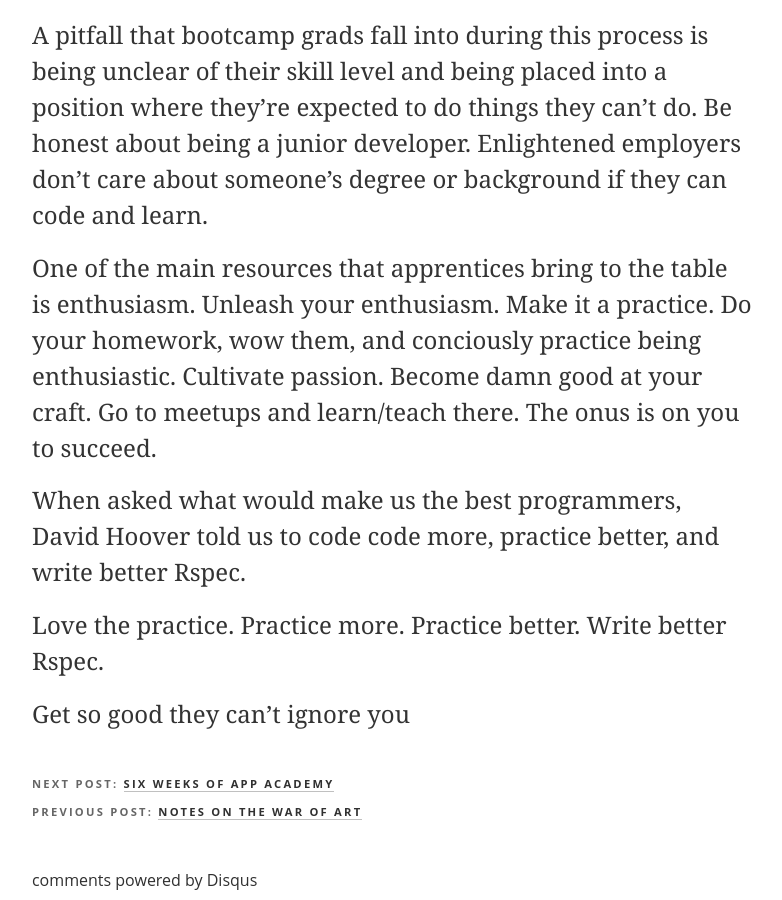
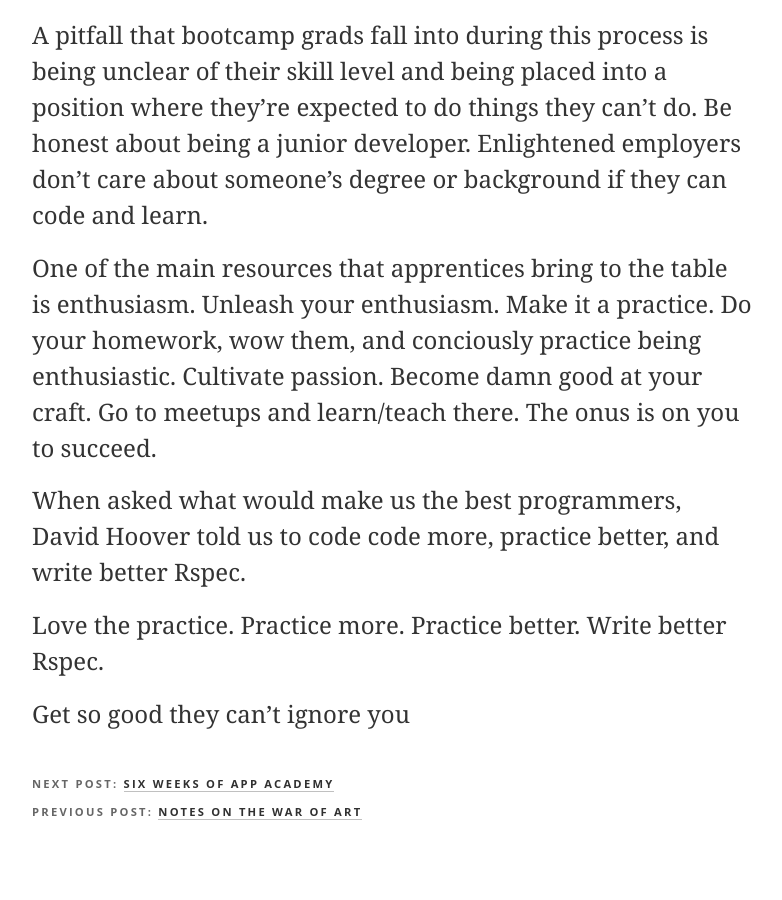
Before and after one commit to InquilineKea/oldgithub, a Jekyll site: the page built from _posts/2012-10-26-dave-hoover-apprentice.md, in a window 1280 px wide and 900 px high, scrolled down 2068 px. Shown: the whole window, without its empty margins (248-1030 px from the left). Built offline with Jekyll 4.4.1, drawn with Linux system fonts in a browser that asks for light colours; comment, search, counter and statistics services are not loaded; after the commit the page ends 2946 px from its top, so only the background shows below that; part of the change alters nothing that is shown.

Commit message:
removes disqus

```diff
--- a/_includes/disqus.html
+++ /dev/null
@@ -1,14 +0,0 @@
-<div id="disqus_thread"></div>
-<script type="text/javascript">
-    /* * * CONFIGURATION VARIABLES: EDIT BEFORE PASTING INTO YOUR WEBPAGE * * */
-    var disqus_shortname = "{{ site.disqus }}"; // required: replace example with your forum shortname
-
-    /* * * DON'T EDIT BELOW THIS LINE * * */
-    (function() {
-        var dsq = document.createElement('script'); dsq.type = 'text/javascript'; dsq.async = true;
-        dsq.src = 'http://' + disqus_shortname + '.disqus.com/embed.js';
-        (document.getElementsByTagName('head')[0] || document.getElementsByTagName('body')[0]).appendChild(dsq);
-    })();
-</script>
-<noscript>Please enable JavaScript to view the <a href="http://disqus.com/?ref_noscript">comments powered by Disqus.</a></noscript>
-<a href="http://disqus.com" class="dsq-brlink">comments powered by <span class="logo-disqus">Disqus</span></a>
--- a/_layouts/post.html
+++ b/_layouts/post.html
@@ -12,5 +12,4 @@
   <br />
   {% include post-nav.html %}
 </div>
-{% include disqus.html %}
 {% include footer.html %}
```
